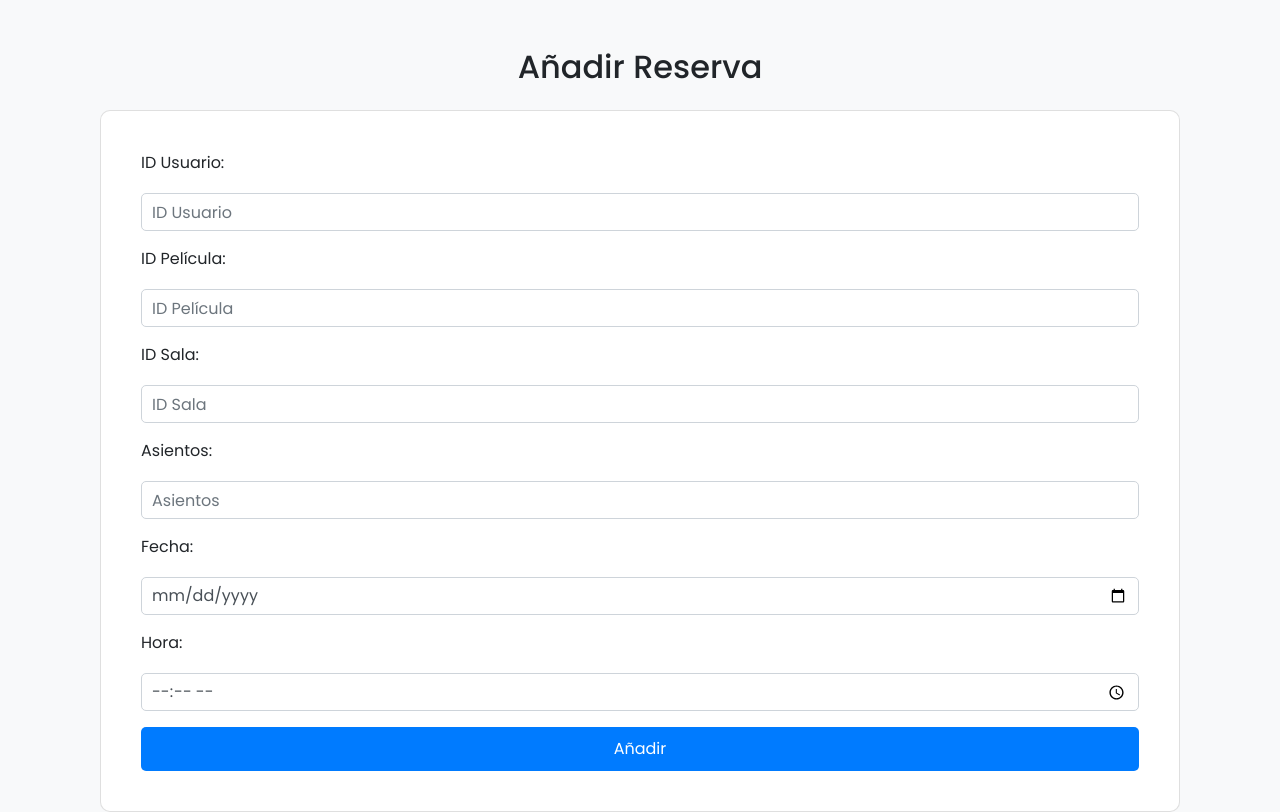
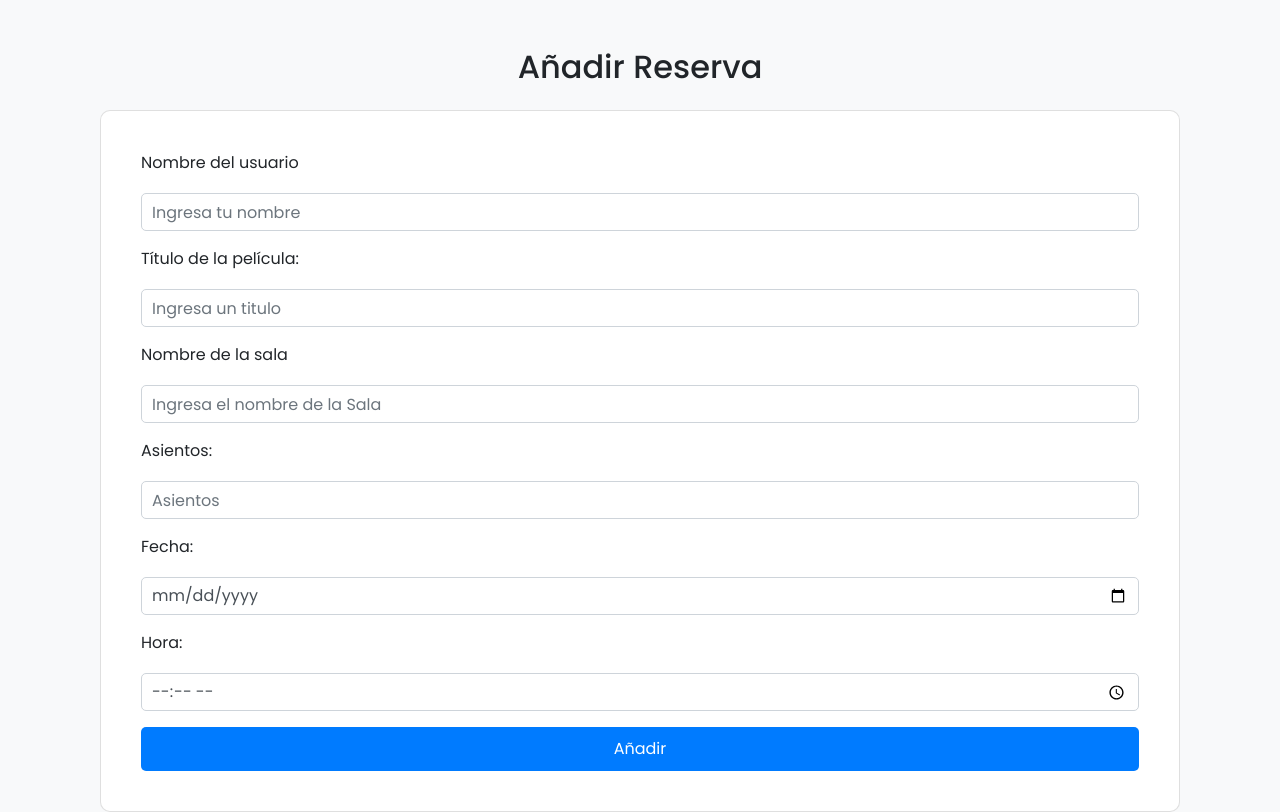
Before and after one commit to SoniaRomo/Sistema-reserva-cine, a Flask app: page /reservas in a window 1280 px wide. Shown: the part 291-1103 px from the top of the page. Run offline with Flask 3, Linux system fonts and the light colour scheme; the visitor is signed in with stand-in values (Sample User, id 1); data that the repository does not hold is empty; some libraries are stand-ins or nearby versions.

Commit message:
Actualizacion de reserva

```diff
--- a/cinema/app.py
+++ b/cinema/app.py
@@ -203,20 +203,50 @@ def reservas():
 
 @app.route('/add_reserva', methods=['POST'])
 def add_reserva():
-    if 'loggedin' in session:
-        if request.method == 'POST':
-            id_usuario = request.form['id_usuario']
-            id_pelicula = request.form['id_pelicula']
-            id_sala = request.form['id_sala']
-            asientos = request.form['asientos']
-            fecha = request.form['fecha']
-            hora = request.form['hora']
-            cur = mysql.connection.cursor()
-            cur.execute("INSERT INTO Reserva (usuario_id, pelicula_id, sala_id, asientos, fecha, hora) VALUES (%s, %s, %s, %s, %s, %s)",
-                    (id_usuario, id_pelicula, id_sala, asientos, fecha, hora))
-            mysql.connection.commit()
-            return redirect(url_for('reservas'))
-    return redirect(url_for('add_reserva.html'))
+  if 'loggedin' in session:
+    if request.method == 'POST':
+      username = request.form['nombre_usuario']
+      titulo_pelicula = request.form['titulo_pelicula']
+      nombre_sala = request.form['nombre_sala']
+      asientos = request.form['asientos']
+      fecha = request.form['fecha']
+      hora = request.form['hora']
+      cur = mysql.connection.cursor()
+
+
+
+      #  Busca el Id del usuario por el nombre
+      cur.execute("SELECT id FROM Usuario WHERE nombre LIKE %s", ['%' + username + '%'])
+      usuario_result = cur.fetchone()
+      if usuario_result:
+           id_usuario = usuario_result[0]
+      else:
+           return render_template('add_reserva.html', error="Usuario no encontrado")
+
+      #Buscar el id de la sala por el nombre
+      cur.execute("SELECT id FROM Sala WHERE nombre LIKE %s", ['%' + nombre_sala + '%'])
+      sala_result = cur.fetchone()
+      if sala_result :
+          id_sala = sala_result[0]
+      else :
+          return render_template('add_reserva.html', error="sala no encontrada")
+
+ # Buscar el ID de la película por su título
+      cur.execute("SELECT id FROM Pelicula WHERE titulo LIKE %s", ['%' + titulo_pelicula + '%'])
+      pelicula_result = cur.fetchone()
+      # Verificar si se encontró la película
+      if pelicula_result:
+        id_pelicula = pelicula_result[0]  # Obtener el ID de la película del resultado
+        # Insertar la reserva con el ID de la película obtenido
+        cur.execute("INSERT INTO Reserva (usuario_id, pelicula_id, sala_id, asientos, fecha, hora) VALUES (%s, %s, %s, %s, %s, %s)",
+                  (id_usuario, id_pelicula, id_sala, asientos, fecha, hora))
+        mysql.connection.commit()
+        return redirect(url_for('reservas'))
+      else:
+        # Si no se encontró la película, mostrar un mensaje de error
+        return render_template('add_reserva.html', error="Película no encontrada")
+  return redirect(url_for('login'))
+
 
 @app.route('/edit_reserva/<int:id>', methods=['GET', 'POST'])
 def edit_reserva(id):
--- a/cinema/templates/reservas.html
+++ b/cinema/templates/reservas.html
@@ -52,16 +52,16 @@
             <div class="card-body">
                 <form action="{{ url_for('add_reserva') }}" method="POST">
                     <div class="mb-3">
-                        <label for="id_usuario" class="form-label">ID Usuario:</label>
-                        <input type="number" class="form-control" id="id_usuario" name="id_usuario" placeholder="ID Usuario" required>
+                        <label for="nombre_usuario" class="form-label">Nombre del usuario</label>
+                        <input type="text" class="form-control" id="nombre_usuario" name="nombre_usuario" placeholder="Ingresa tu nombre" required>
                     </div>
+                        <div class="mb-3">
+                          <label for="titulo_pelicula" class="form-label">Título de la película:</label>
+                          <input type="text" class="form-control" id="titulo_pelicula" name="titulo_pelicula" placeholder="Ingresa un titulo" required>
+                        </div>
                     <div class="mb-3">
-                        <label for="id_pelicula" class="form-label">ID Película:</label>
-                        <input type="number" class="form-control" id="id_pelicula" name="id_pelicula" placeholder="ID Película" required>
-                    </div>
-                    <div class="mb-3">
-                        <label for="id_sala" class="form-label">ID Sala:</label>
-                        <input type="number" class="form-control" id="id_sala" name="id_sala" placeholder="ID Sala" required>
+                        <label for="nombre_sala" class="form-label">Nombre de la sala</label>
+                        <input type="text" class="form-control" id="nombre_sala" name="nombre_sala" placeholder="Ingresa el nombre de la Sala" required>
                     </div>
                     <div class="mb-3">
                         <label for="asientos" class="form-label">Asientos:</label>
```
Also changed, not shown: cinema/templates/list_reservas.html (deleted).
